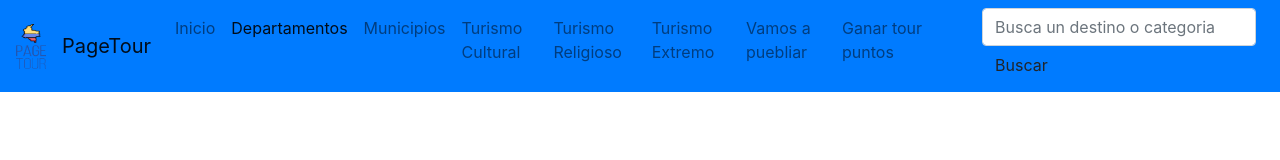
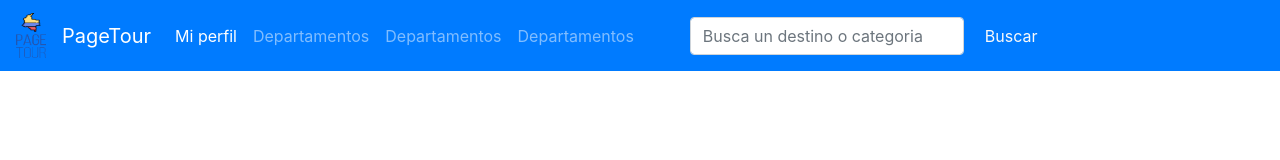
Before and after one commit to josemanuelep/PageTour, a website: page Project/src/perfilUsuario.html in a window 1280 px wide. Drawn offline with nearby package versions, Linux system fonts and the light colour scheme; no server answers.

Commit message:
avance 1

```diff
--- a/Project/src/perfilUsuario.html
+++ b/Project/src/perfilUsuario.html
@@ -15,7 +15,7 @@
 
     <body>
         <main class="main">
-            <nav class="navbar navbar-expand-lg navbar-light bg-primary">
+            <nav class="navbar navbar-expand-lg navbar-dark bg-primary">
                 <a class="navbar-brand" href="#">
                     <img src="img/Logo.png" width="30" height="45" class="d-inline-block align-top" alt="">
                 </a>
@@ -26,34 +26,22 @@
                 </button>
                 <div class="collapse navbar-collapse " id="navbarTogglerDemo01">
                     <ul class="navbar-nav mr-auto mt-2 mt-lg-0">
+                        <li class="nav-item text-light">
+                            <a class="nav-link active" href="#">Mi perfil</span></a>
+                        </li>
                         <li class="nav-item">
-                            <a class="nav-link" href="#">Inicio</span></a>
-                        </li>
-                        <li class="nav-item active">
                             <a class="nav-link" href="#">Departamentos</span></a>
                         </li>
                         <li class="nav-item">
-                            <a class="nav-link" href="#">Municipios</a>
+                            <a class="nav-link" href="#">Departamentos</span></a>
                         </li>
                         <li class="nav-item">
-                            <a class="nav-link" href="#">Turismo Cultural</a>
-                        </li>
-                        <li class="nav-item">
-                            <a class="nav-link" href="#">Turismo Religioso</a>
-                        </li>
-                        <li class="nav-item">
-                            <a class="nav-link" href="#">Turismo Extremo</a>
-                        </li>
-                        <li class="nav-item">
-                            <a class="nav-link" href="#">Vamos a puebliar</a>
-                        </li>
-                        <li class="nav-item">
-                            <a class="nav-link" href="#">Ganar tour puntos</a>
+                            <a class="nav-link" href="#">Departamentos</span></a>
                         </li>
                         <form class="form-inline ml-5 my-2 my-lg-0">
                             <input class="form-control mr-sm-2" type="search" placeholder="Busca un destino o categoria"
                                 aria-label="Search">
-                            <button class="btn btn-outline-war my-2 my-sm-0" type="submit">Buscar</button>
+                            <button class="btn btn-outline-war my-2 my-sm-0 text-light" type="submit">Buscar</button>
                         </form>
                     </ul>
                 </div>
```
Also changed, not shown: Project/src/index.html (+0 -1 lines).
